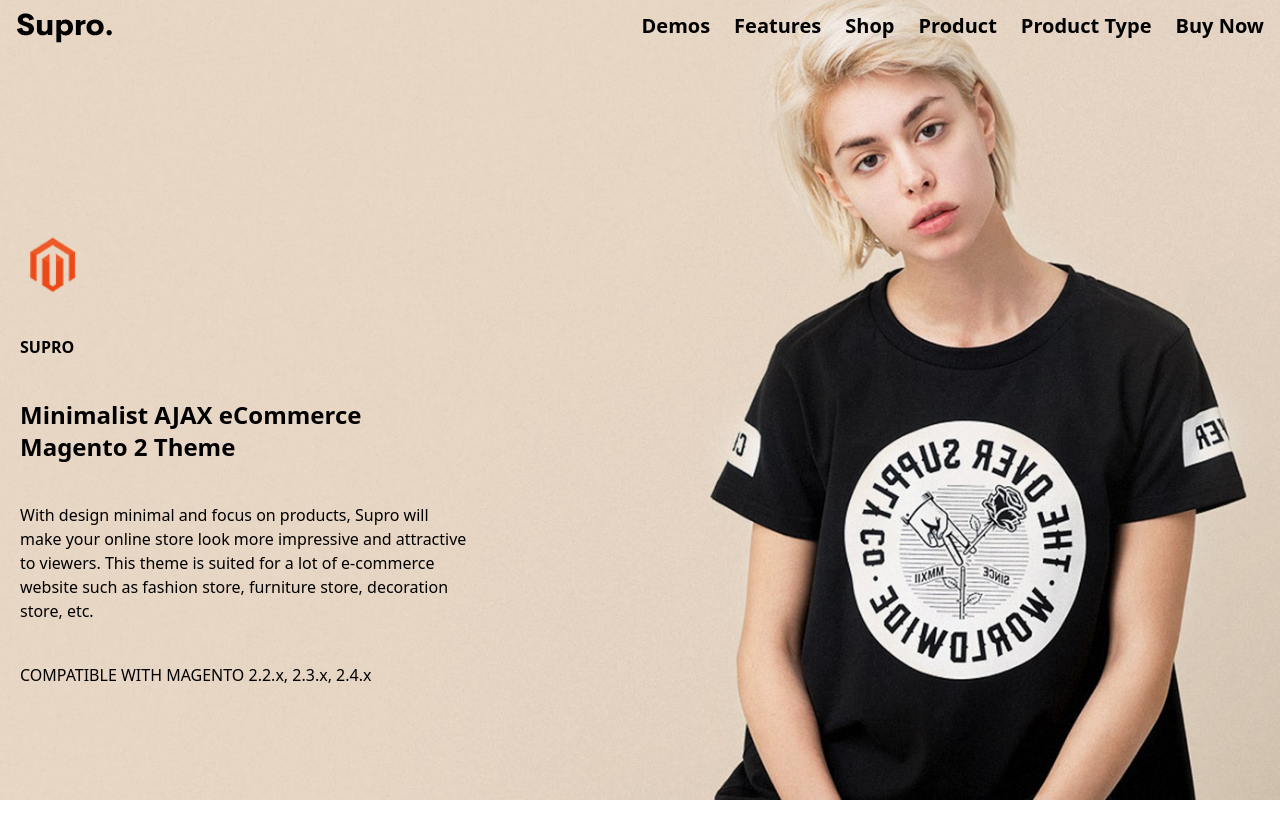
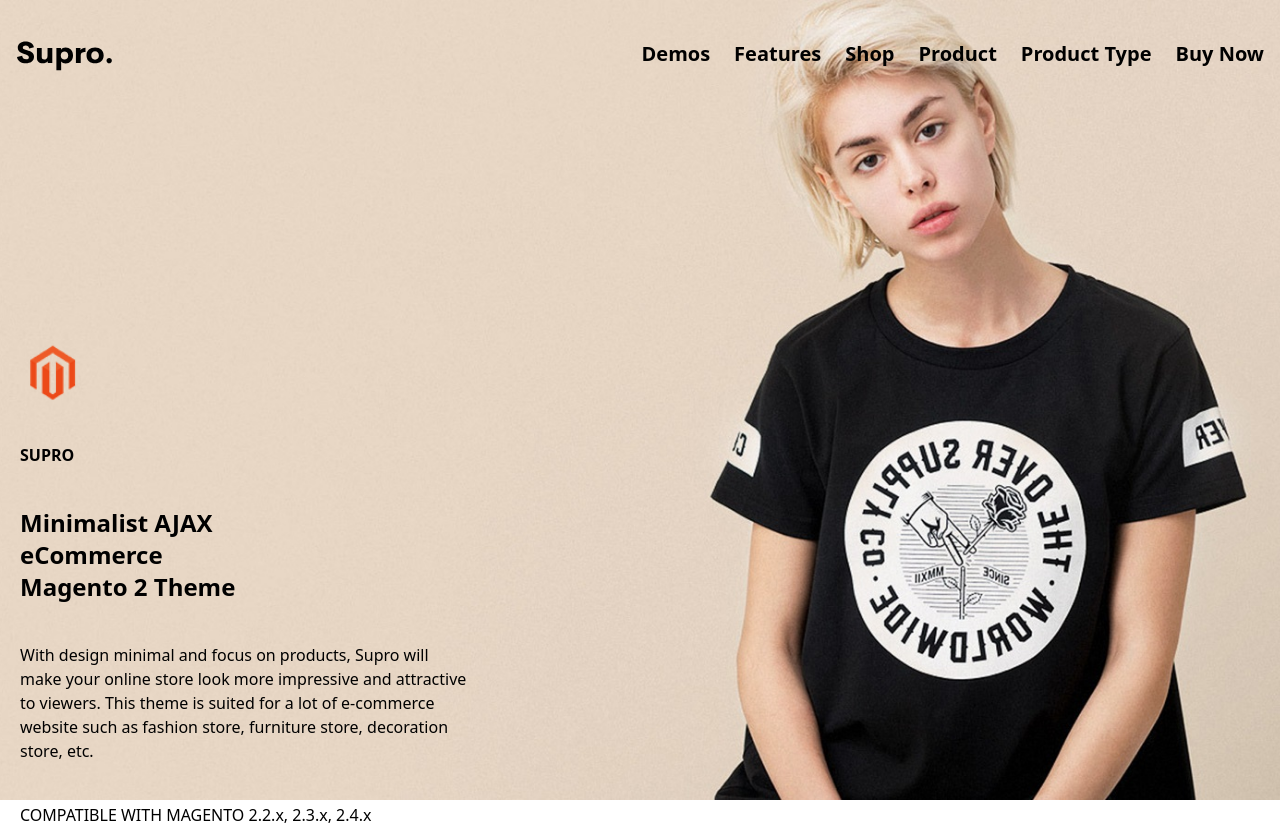
Before and after one commit to aminmardanisoror/Shop, a website: page src/index.html in a window 1280 px wide. Shown: the top 830 px of the page. Drawn offline with nearby package versions, Linux system fonts and the light colour scheme; no server answers.

Commit message:
fourteenth

```diff
--- a/src/assets/sass/blocks/_headers.scss
+++ b/src/assets/sass/blocks/_headers.scss
@@ -1,10 +1,12 @@
 .header {
     background: url(../imgs/bg.jpg);
+
     background-size: cover;
   background-position:55% ;
   height: 100vh;
   background-attachment: fixed;
-  ba
+
+
 
   &__container {
     max-width: 1280px;
--- a/src/assets/sass/blocks/_products.scss
+++ b/src/assets/sass/blocks/_products.scss
@@ -1,8 +1,10 @@
 
 #root {
   display: grid;
-  grid-template-columns: repeat(2, 1fr);
-
+  grid-template-columns: repeat(1, 1fr);
+  @media screen and (min-width:768px) {
+    grid-template-columns: repeat(2, 1fr);
+  }
   @media screen and (min-width:1280px) {
     grid-template-columns: repeat(4, 1fr);
   }
--- a/src/index.html
+++ b/src/index.html
@@ -20,7 +20,7 @@
     <header class="header ">
       <div class="maxContainer ">
         <div
-          class="header__container__navbar flex justify-between px-4 py-3 maxContainer"
+          class="header__container__navbar flex justify-between px-4 py-3 maxContainer md:pt-10"
         >
           <img class="" src="./assets/imgs/logo.svg" alt="" />
           <i class="bi bi-list text-3xl md:hidden"></i>
@@ -37,7 +37,7 @@
         </div>
 
         <div
-          class="header__container__explain flex flex-col gap-10 max-w-md mt-56 md:mt-44 ms-5"
+          class="header__container__explain flex flex-col gap-10 max-w-md mt-56 md:mt-64 ms-5"
         >
           <img
             class="w-16 hidden md:block"
@@ -45,7 +45,7 @@
             alt=""
           />
           <span class="font-bold ">SUPRO</span>
-          <h4 class="font-extrabold text-2xl ">
+          <h4 class="font-extrabold text-2xl w-1/2">
             Minimalist AJAX eCommerce Magento 2 Theme
           </h4>
           <p class="hidden md:block">
```
Also changed, not shown: src/assets/css/main.css, src/output.css, 1 other file.
